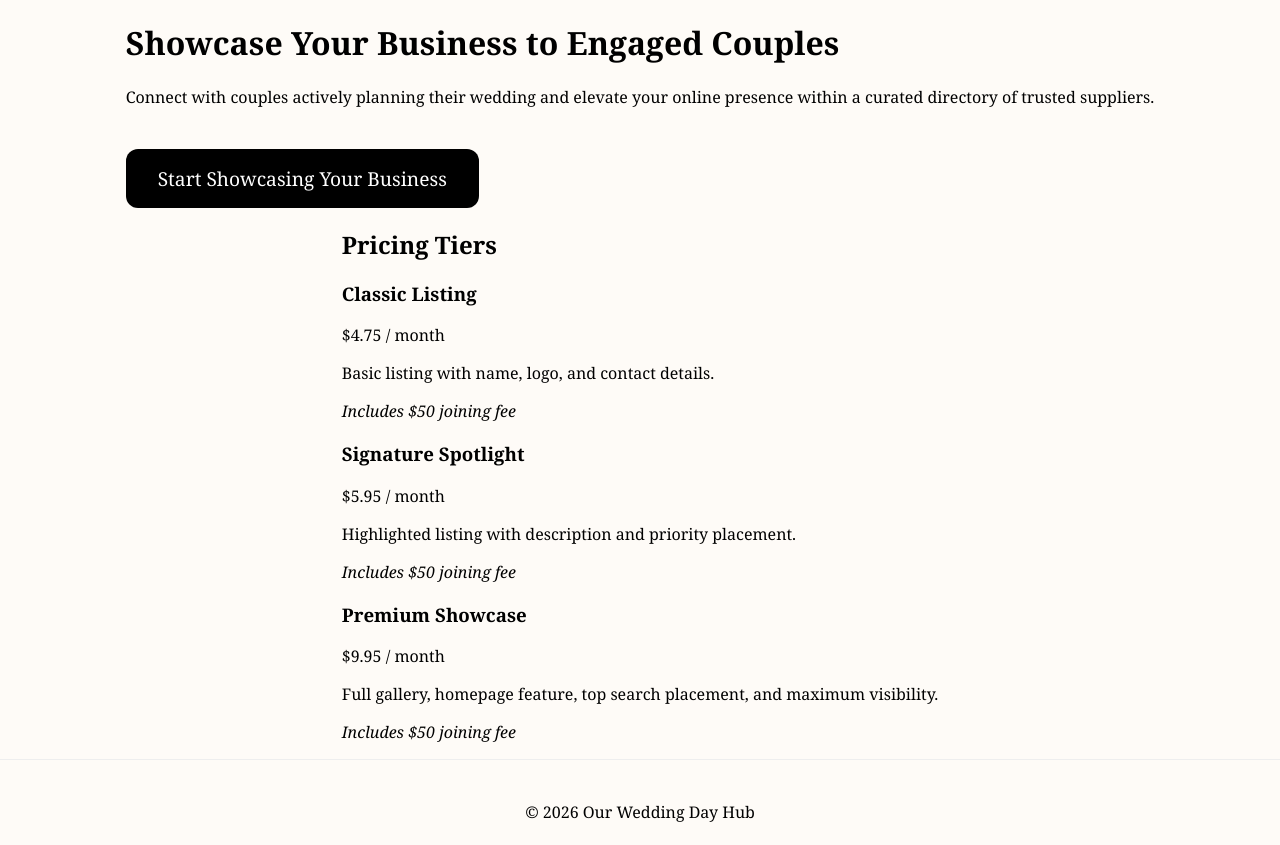
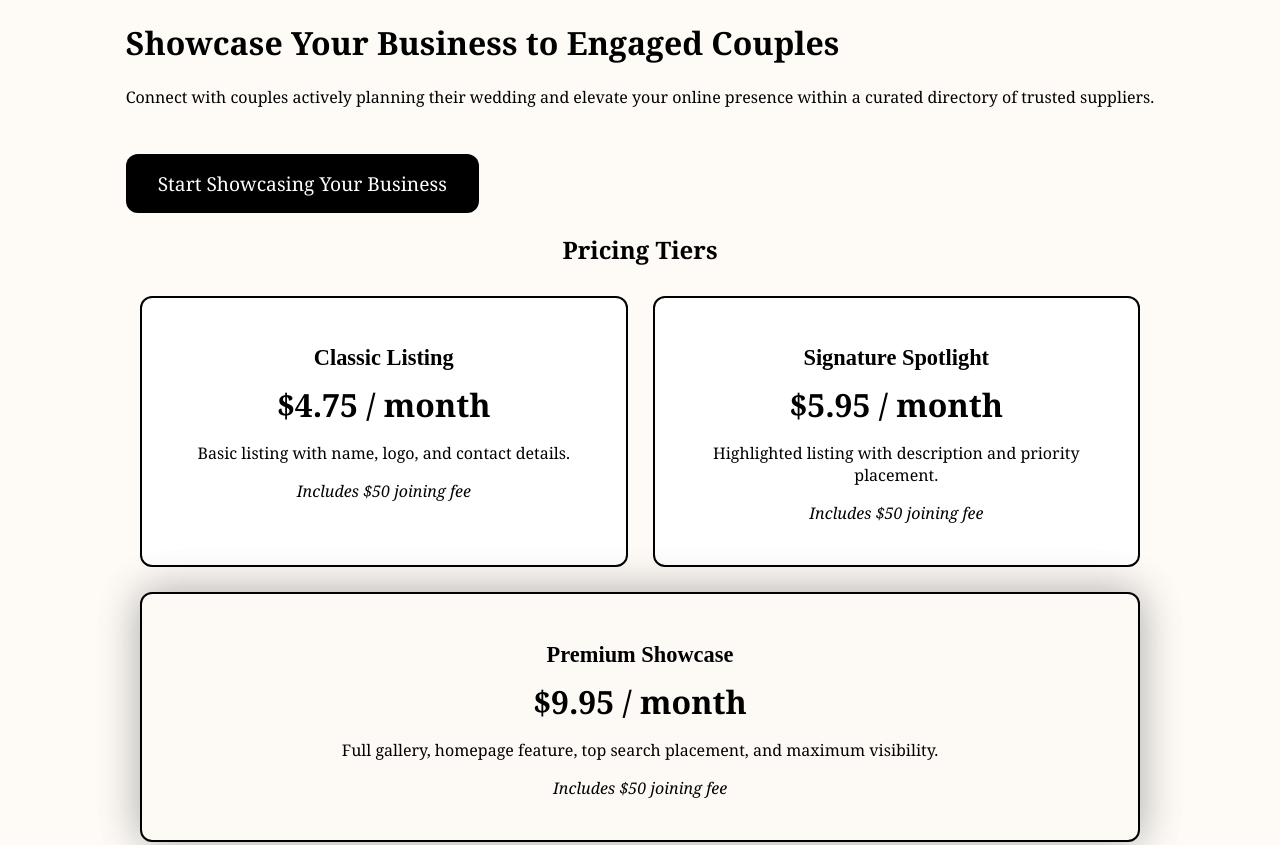
Before and after one commit to stephiejane00/our-wedding-day-hub, a plain HTML site: page docs/apply.html in a window 1280 px wide. Shown: the top 845 px of the page. Drawn offline with Linux system fonts and the light colour scheme.

Commit message:
Update style.css

```diff
--- a/docs/style.css
+++ b/docs/style.css
@@ -46,21 +46,21 @@ header.hero {
 }
 
 /* FEATURED SLIDER */
-.featured-slider {
+.featured-slider-wrapper {
   width: 100%;
   max-width: 1200px;
   position: relative;
+  margin-bottom: 50px;
   display: flex;
+  justify-content: center;
   align-items: center;
-  justify-content: center;
-  margin-bottom: 50px;
 }
 
-.slider-track {
+.featured-slider {
   display: flex;
   gap: 20px;
   overflow: hidden;
-  scroll-behavior: smooth;
+  width: 780px; /* 3 slides visible at a time (3 x 250 + gaps) */
 }
 
 .vendor-card {
@@ -104,8 +104,8 @@ header.hero {
   user-select: none;
 }
 
-.slider-arrow.left { left: 10px; }
-.slider-arrow.right { right: 10px; }
+.slider-arrow.left { left: -15px; }
+.slider-arrow.right { right: -15px; }
 
 /* JOIN BUTTON */
 .apply-button {
@@ -116,7 +116,7 @@ header.hero {
   border-radius: 12px;
   font-size: 1.2rem;
   text-decoration: none;
-  margin-top: 25px;
+  margin-top: 30px;
   transition: 0.3s;
 }
 
@@ -132,6 +132,53 @@ header.hero {
   margin-bottom: 50px;
 }
 
+/* PRICING */
+.pricing {
+  max-width: 1000px;
+  margin: 0 auto 60px auto;
+  text-align: center;
+}
+
+.pricing-tiers {
+  display: flex;
+  flex-wrap: wrap;
+  justify-content: center;
+  gap: 25px;
+  margin-top: 30px;
+}
+
+.pricing-tier {
+  flex: 1 1 280px;
+  border: 2px solid #000;
+  border-radius: 12px;
+  padding: 25px 20px;
+  background: #fff;
+  transition: 0.3s;
+}
+
+.pricing-tier:hover {
+  transform: translateY(-5px);
+  box-shadow: 0 10px 25px rgba(0,0,0,0.12);
+}
+
+.pricing-tier h3 {
+  font-family: "Times New Roman", serif;
+  font-size: 1.4rem;
+  margin-bottom: 12px;
+}
+
+.pricing-price {
+  font-size: 2rem;
+  font-weight: bold;
+  margin-bottom: 12px;
+}
+
+.pricing-tier.premium {
+  border-color: #000;
+  background: #fdfaf6;
+  box-shadow: 0 0 40px rgba(0,0,0,0.25), 0 0 50px rgba(0,0,0,0.1);
+}
+
 /* FOOTER */
 footer {
   width: 100%;
@@ -144,9 +191,8 @@ footer {
 /* RESPONSIVE */
 @media (max-width: 900px) {
   .featured-slider {
-    overflow-x: scroll;
-    padding: 0 20px;
+    width: 90%;
   }
-
   .slider-arrow { display: none; }
+  .pricing-tiers { flex-direction: column; }
 }
```
